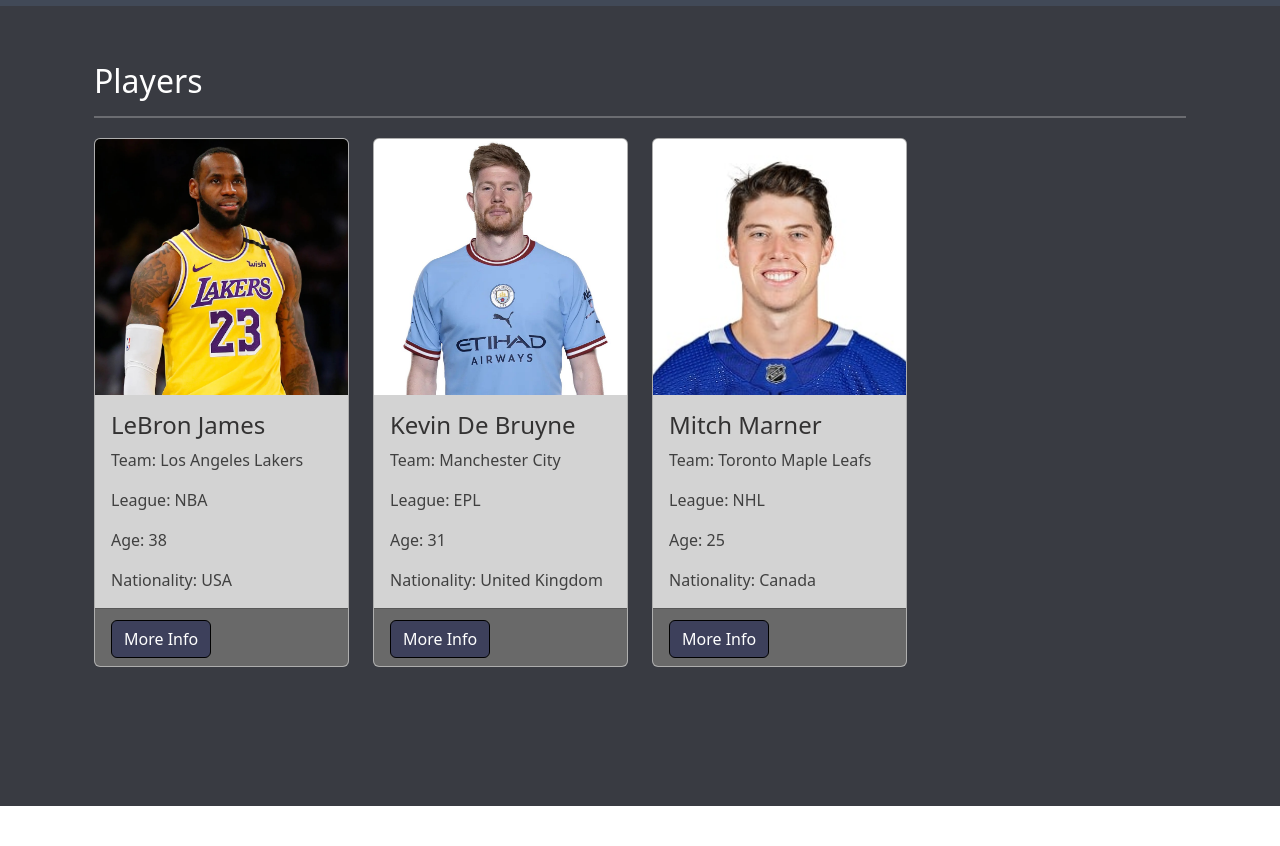
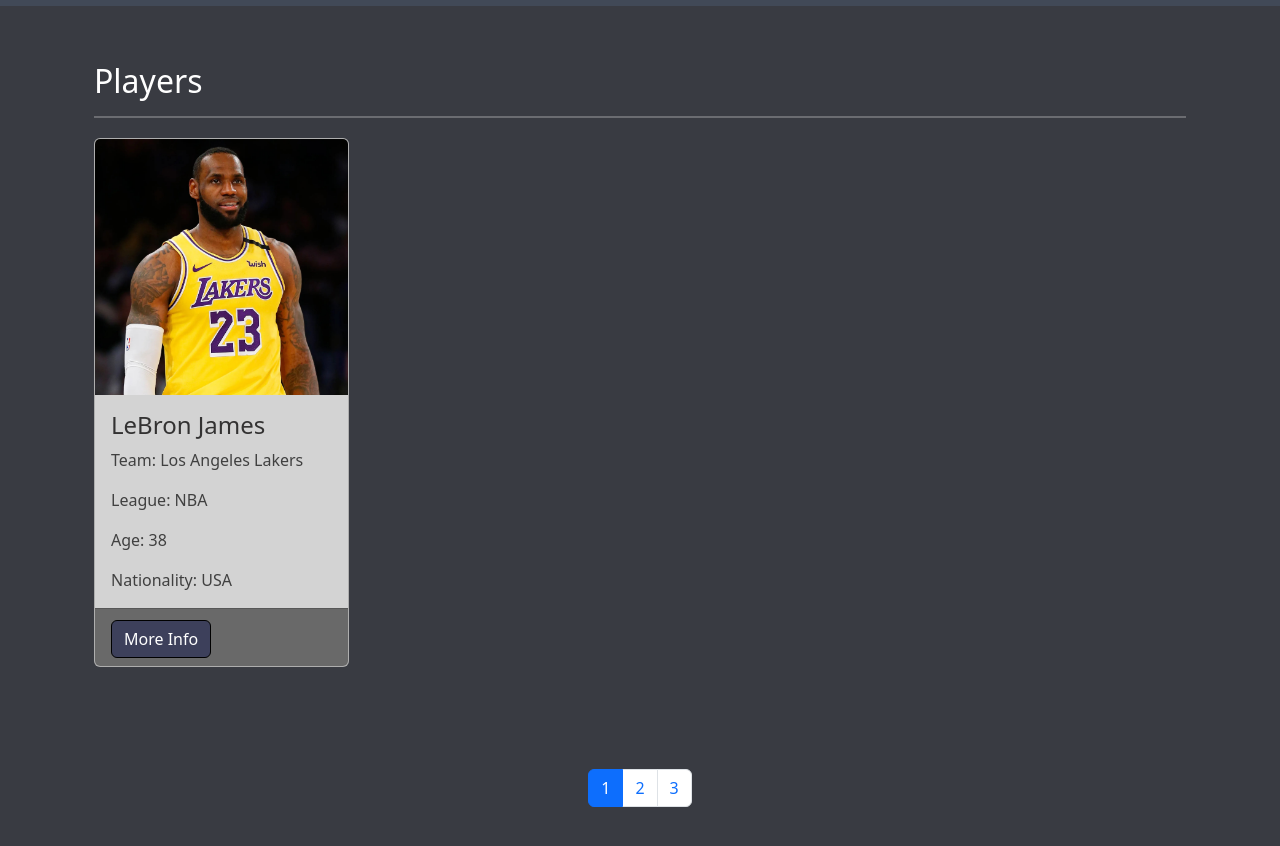
Before and after one commit to aknbln/sportsrightnow, a React (Create React App) app in the folder front-end/: page /players in a window 1280 px wide. Shown: the part 240-1086 px from the top of the page. Before the commit the page ends 1046 px from the top, so only its background shows below. Built offline with nearby package versions, Linux system fonts and the light colour scheme.

Commit message:
Pagination on players page

```diff
--- a/front-end/src/pages/Players.js
+++ b/front-end/src/pages/Players.js
@@ -1,12 +1,36 @@
 import React from 'react';
 import PlayerCard from '../components/PlayerCard';
-import { Stack } from 'react-bootstrap';
 import Row from "react-bootstrap/Row"
 import Col from "react-bootstrap/Col"
 import Container from "react-bootstrap/Container";
+import { Pagination } from 'react-bootstrap';
 import { playerData } from '../assets/PlayerData'
+import { useState, useEffect } from 'react'
 
 const Players = ({}) => {
+
+  const [currentPage, setCurrentPage] = useState(1)
+  const [dataSlice, setDataSlice] = useState([])
+
+  let active = 1
+  let pages = []
+  for (let item = 1; item <= 3; item++){
+    pages.push(
+      <Pagination.Item key={item} active={item === currentPage} onClick={(event) => changePage(item)}>
+        {item}
+      </Pagination.Item>
+    );
+  }
+
+  useEffect(() => {
+    setDataSlice(playerData.slice(currentPage - 1,currentPage))
+  }, [])
+
+  const changePage = pageNumber => {
+    setCurrentPage(pageNumber)
+    setDataSlice(playerData.slice(pageNumber - 1,pageNumber))
+  }
+
   return (
     <div className="Players">
       <header className="App-header">
@@ -19,7 +43,7 @@
           <h2>Players</h2>
           <hr style={{backgroundColor: 'white', height: "2px"}}/>
             <Row xs={2} md={3} lg={4}>
-              {playerData.map((dat) => {
+              {dataSlice.map((dat) => {
                 return (
                   <Col className='d-flex align-self-stretch' style={{paddingTop: '4px'}}>
                     <PlayerCard playerData={dat}/>
@@ -30,6 +54,8 @@
             <br/>
             <br/>
         </Container>
+
+        <Pagination>{pages}</Pagination>
       </div>
     </div>
   );
```
